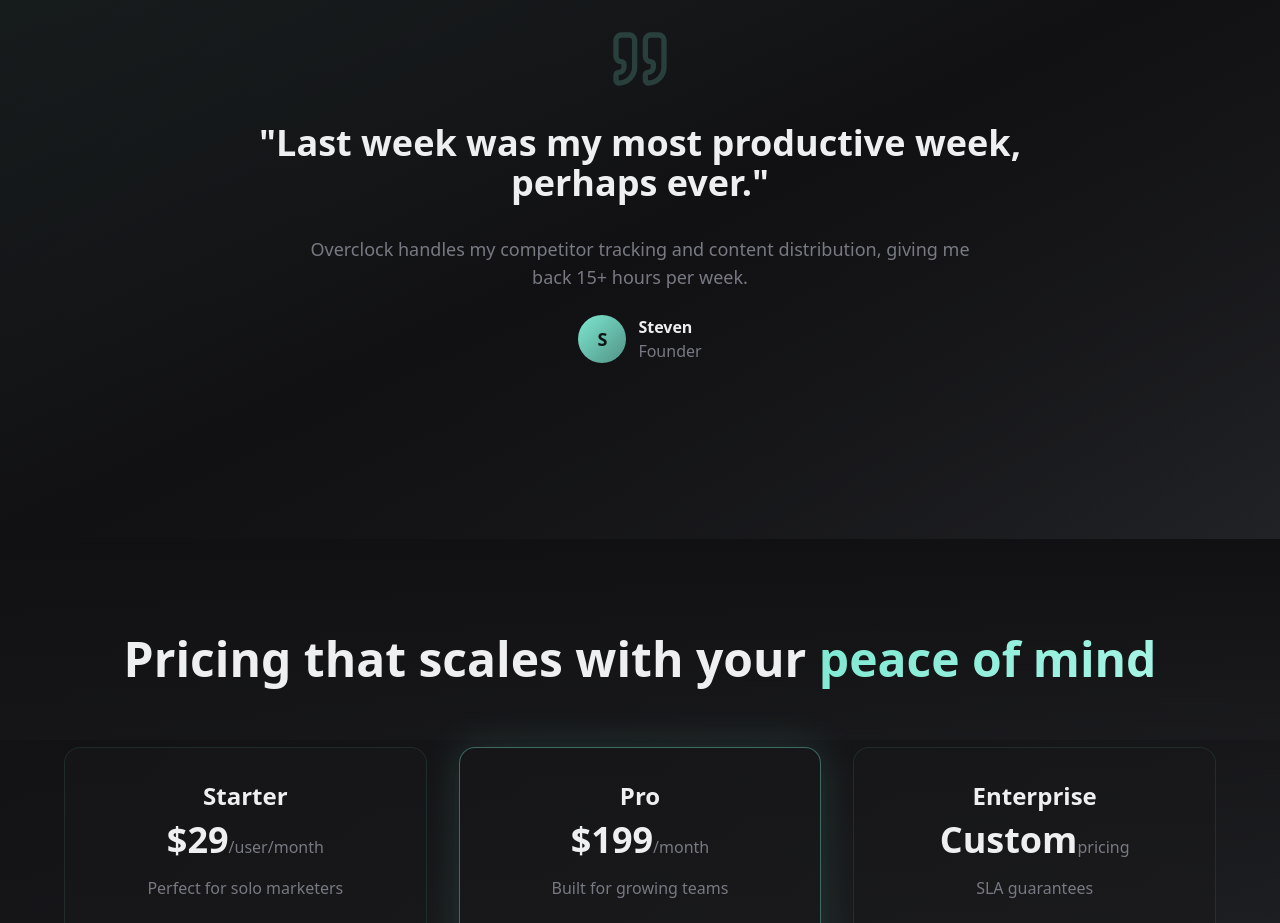
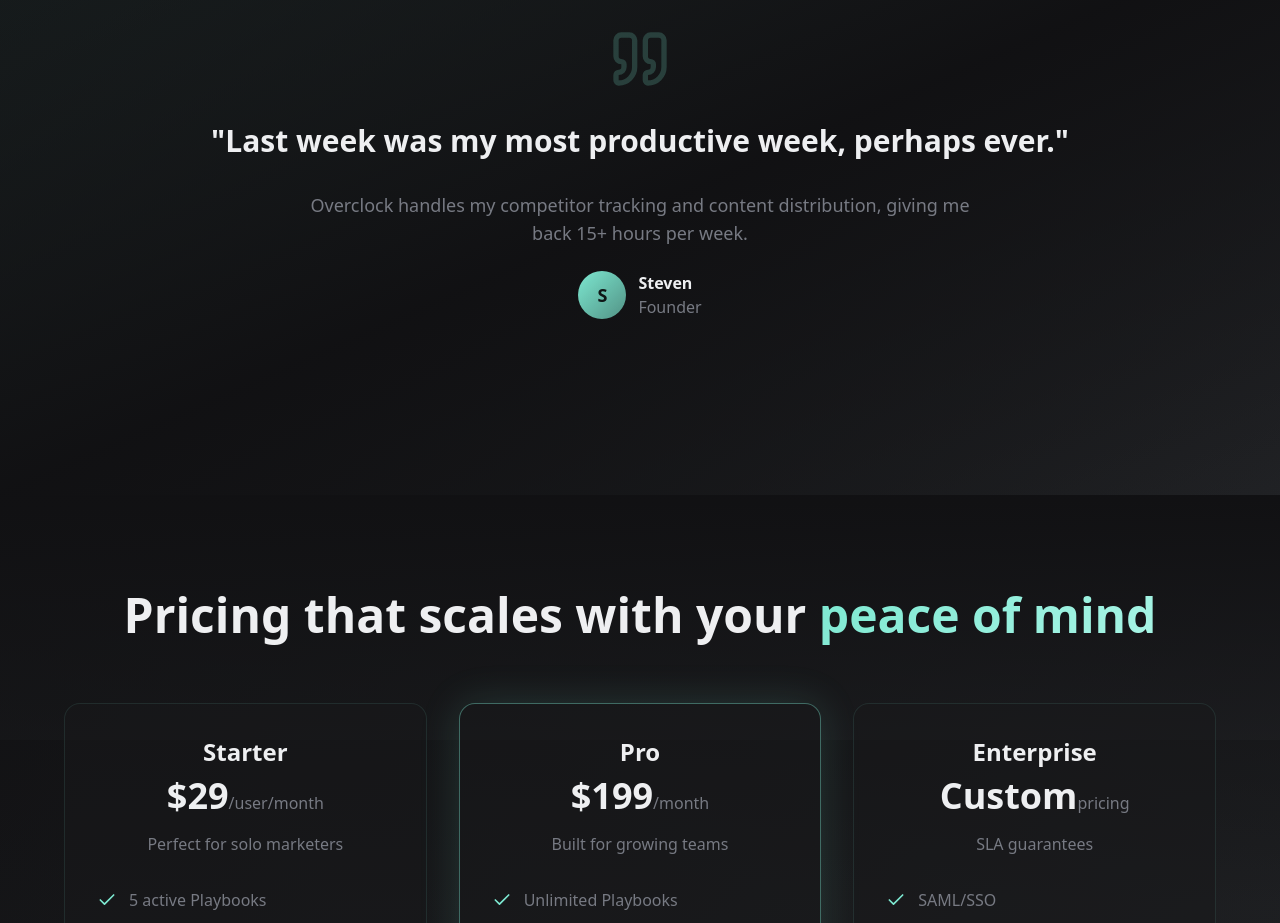
Before and after one commit to aleib/overclock-reimagined-98, a React (Vite) app: page / in a window 1280 px wide. Shown: the part 2460-3383 px from the top of the page. Built offline with nearby package versions, Linux system fonts and the light colour scheme; the HTML template or start-up script is replaced by a standard one.

Commit message:
Adjust text size in SocialProof

```diff
--- a/src/components/sections/SocialProof.tsx
+++ b/src/components/sections/SocialProof.tsx
@@ -15,7 +15,7 @@ const SocialProof = () => {
         <div className="text-center mb-20">
           <div className="relative">
             <Quote className="w-16 h-16 text-primary/20 mx-auto mb-8" />
-            <blockquote className="text-3xl md:text-4xl font-bold text-foreground mb-8 leading-tight max-w-4xl mx-auto">
+            <blockquote className="text-2xl md:text-3xl font-bold text-foreground mb-8 leading-tight max-w-4xl mx-auto">
               "{mainTestimonial.quote}"
             </blockquote>
             <p className="text-lg text-muted-foreground mb-6 max-w-2xl mx-auto">
```
